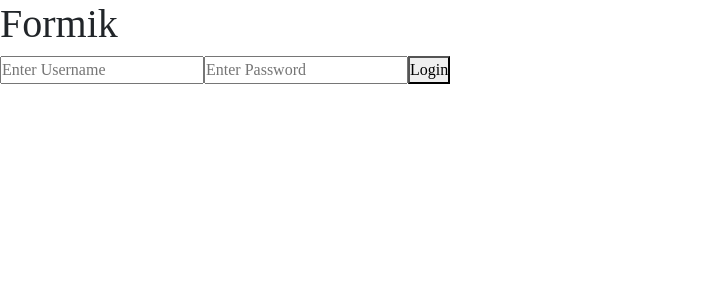
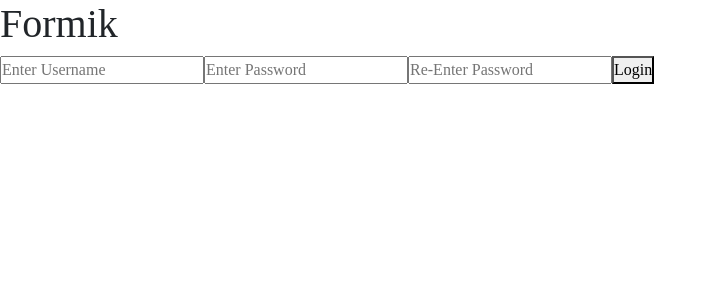
Before and after one commit to mern-trainer/Risin-Batch-ReactJS, a React (Vite) app: page /formik in a window 1280 px wide. Shown: the top 300 px of the page, without its empty margins (0-717 px from the left). Built offline with nearby package versions, Linux system fonts and the light colour scheme; a web font is replaced by a local one.

Commit message:
formik validation with yup

```diff
--- a/package.json
+++ b/package.json
@@ -19,7 +19,8 @@
     "react-hot-toast": "^2.4.1",
     "react-icons": "^5.4.0",
     "react-router": "^7.1.1",
-    "uuid": "^11.0.3"
+    "uuid": "^11.0.3",
+    "yup": "^1.6.1"
   },
   "devDependencies": {
     "@eslint/js": "^9.15.0",
--- a/src/Pages/Formik.jsx
+++ b/src/Pages/Formik.jsx
@@ -1,6 +1,7 @@
 import { useFormik } from "formik"
 import { useState } from "react"
 import toast from "react-hot-toast"
+import { object, ref, string } from "yup"
 
 // Form Management Library => Formik
 
@@ -9,21 +10,28 @@
     const formikObj = useFormik({ // doc: https://formik.org/
         initialValues: {
             username: "",
-            password: ""
+            password: "",
+            confirmPassword: ""
         },
         onSubmit: (values) => {
             console.log(values)
         },
-        validate: (values) => {
-            const error = {}
-            if(values.username == "") {
-                error.username = "Username is required"
-            }
-            if(values.password == "") {
-                error.password = "Password is required"
-            }
-            return error
-        }
+        validationSchema: object().shape({
+            username: string()
+                .required("Username is required")
+                .min(4, "Username must be at least 4 characters long")
+                .max(12, "Username must be at most 12 characters long"),
+            password: string()
+                .required("Password is required")
+                .min(8, "Password must be at least 8 characters long")
+                .max(16, "Password must be at most 16 characters long")
+                .matches(/^(?=.*?[0-9])(?=.*?[A-Z])(?=.*?[a-z])(?=.*?[^0-9A-Za-z]).{8,32}$/, {message: "Password must contain at least one uppercase letter, one lowercase letter, one number and one special character"}),
+            confirmPassword: string()
+                .required("Confirm password is required")
+                .min(8, "Password must be at least 8 characters long")
+                .max(16, "Password must be at most 16 characters long")
+                .oneOf([ref("password")], "Passwords do not match")
+        })
     })
 
     return <div>
@@ -34,6 +42,8 @@
             <span>{formikObj.errors.username}</span>
             <input type="password" onChange={formikObj.handleChange} value={formikObj.values.password} name="password" placeholder="Enter Password" />
             <span>{formikObj.errors.password}</span>
+            <input type="password" onChange={formikObj.handleChange} value={formikObj.values.confirmPassword} name="confirmPassword" placeholder="Re-Enter Password" />
+            <span>{formikObj.errors.confirmPassword}</span>
             <button type="submit">Login</button>
         </form>
     </div>
```
Also changed, not shown: 1 other file (tests, documents, lock files or other folders).
